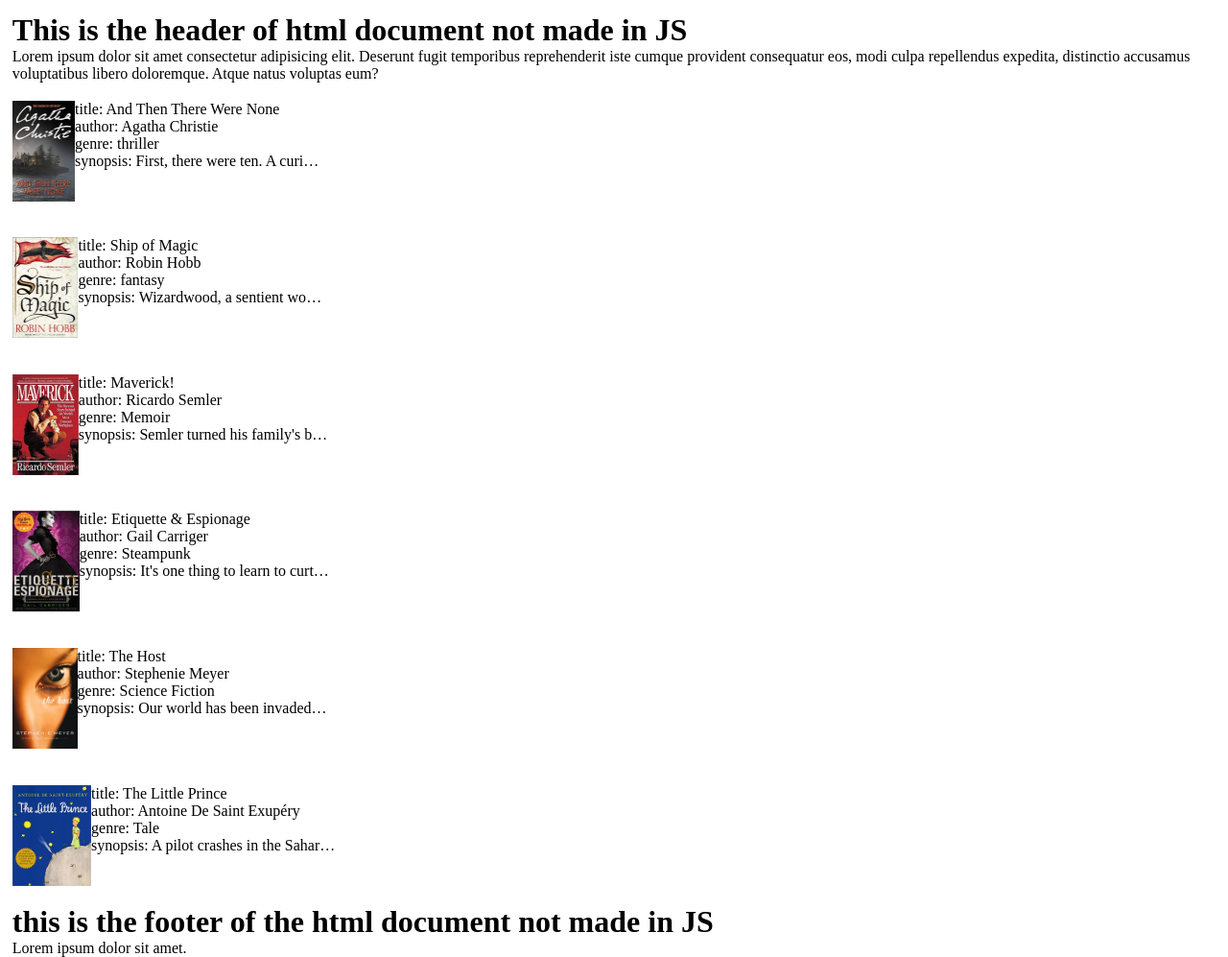
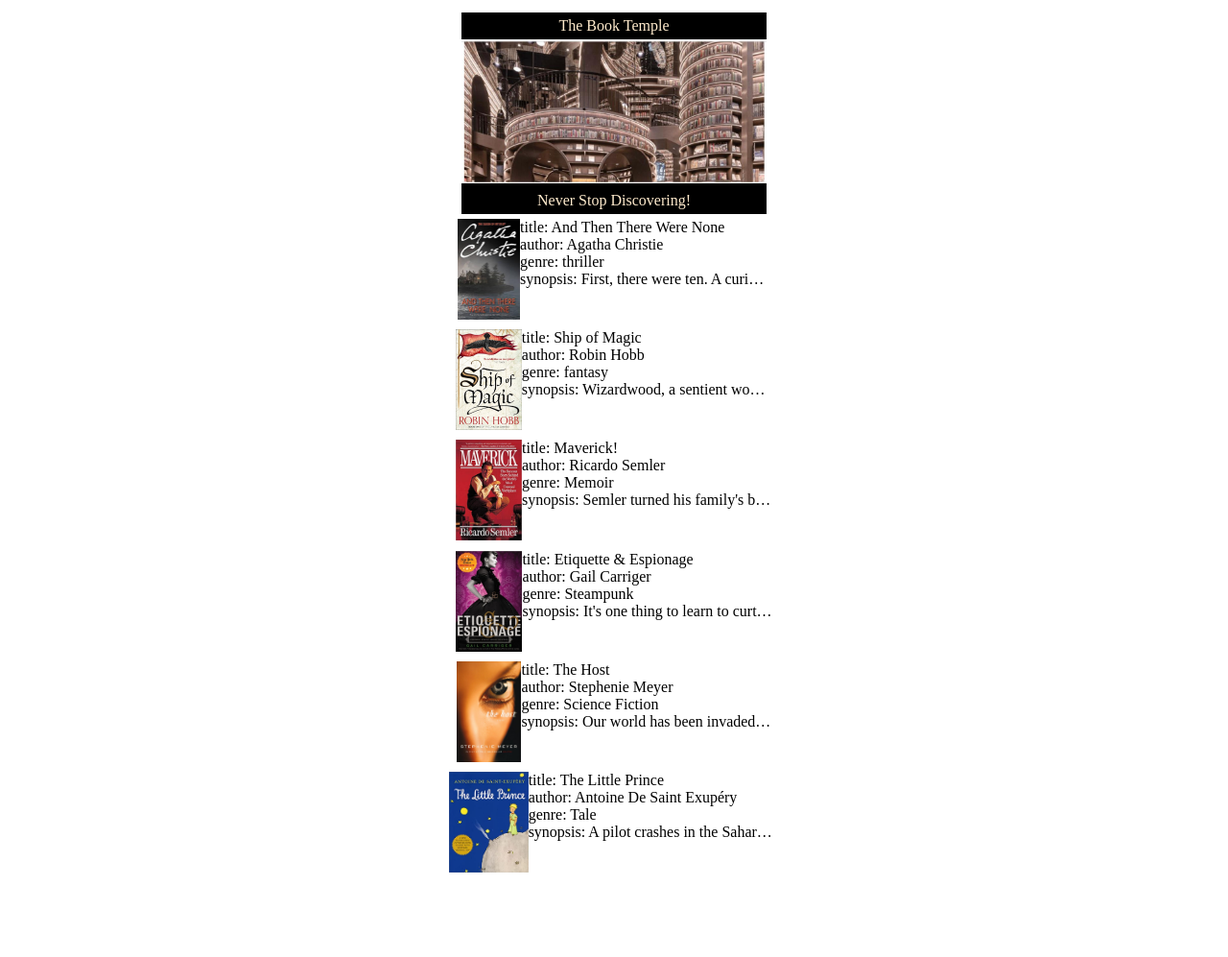
Before and after one commit to Cynthia-CDDC/verou-3-dom-exploration-Cynthia-CDDC, a plain HTML site: page Collection-project/index.html in a window 1280 px wide. Shown: the whole page at 96% size. After the commit the page ends 914 px from the top, so only its background shows below. Drawn offline with Linux system fonts and the light colour scheme.

Commit message:
Creating header content: text and photo. Adding extra CSS

```diff
--- a/Collection-project/index.css
+++ b/Collection-project/index.css
@@ -4,16 +4,36 @@
     box-sizing: border-box;
 }
 body {
+    display: flex;
+    flex-direction: column;
+    align-items: center;
     position: absolute;
-    width: 100%;
+    width: 100vw;
     height: 100vh;
     padding: 1%;
+}
+header {
+    text-align: center;
+    color:blanchedalmond;
+    background-color: black;
+}
+header p {
+    padding-top: 5px;
+    padding-bottom: 5px;
+}
+main {
+    display: flex;
+    flex-direction: column;
+    align-items: center;
 }
 .card {
     display: flex;
     flex-direction: row;
     padding-top: 1.5%;
     padding-bottom: 1.5%;
+}
+.library {
+    max-width: 318px;
 }
 .photo {
     width: 65,25px;
--- a/Collection-project/index.html
+++ b/Collection-project/index.html
@@ -9,13 +9,13 @@
 </head>
 <body>
     <header>
-        <h1>This is the header of html document not made in JS</h1>
-        <p>Lorem ipsum dolor sit amet consectetur adipisicing elit. Deserunt fugit temporibus reprehenderit iste cumque provident consequatur eos, modi culpa repellendus expedita, distinctio accusamus voluptatibus libero doloremque. Atque natus voluptas eum?</p>
+        <p>The Book Temple</p>
+        <img class="library" src="photos/library.jpg" alt="library">
+        <p>Never Stop Discovering!</p>
     </header>
 
     <footer>
-        <h1>this is the footer of the html document not made in JS</h1>
-        <p>Lorem ipsum dolor sit amet.</p>
+
     </footer>
     <script src="script.js"></script>
 </body>
--- a/Collection-project/script.js
+++ b/Collection-project/script.js
@@ -1,14 +1,12 @@
 const newMain = document.createElement("main");
-newMain.className = "mainPart";
+newMain.className = "mainPart";//create class
 console.log(newMain)
 
-const bodyOfhtml = document.querySelector("body");
-
+const bodyOfhtml = document.querySelector("body");//element created directly in html
 bodyOfhtml.appendChild(newMain)
 
-const footerElement = document.querySelector("footer");
-
-bodyOfhtml.insertBefore(newMain, bodyOfhtml.children[1]);
+const footerElement = document.querySelector("footer");//element created directly in html
+bodyOfhtml.insertBefore(newMain, bodyOfhtml.children[1]);//further position main in body: because here header and footer already exists in the body the main default position is after them
 
 const bookCollection = [
     {
@@ -75,6 +73,7 @@ for (let book of bookCollection) {
     const newSection = document.createElement("section");
     newSection.className = "card";
     newMain.appendChild(newSection)
+    console.log(newSection)
 
     const newImage = document.createElement("img");
     newImage.className = "photo";
@@ -108,8 +107,6 @@ for (let book of bookCollection) {
     newDiv.appendChild(newPsynopsis)
 }
 
-console.log(newMain)
-console.log(newSection)
-console.log(newImage)
-console.log(newDiv)
-console.log(newPtitle, newPauthor, newPgenre, newPsynopsis)
+console.log(newMain) //this works because created outside the loop
+console.log(newImage)// this doesn't work because create inside the loop by default only exists in the loop
+//in that case: console.log in the loop
```
Also changed, not shown: Collection-project/photos/library.jpg (added).
